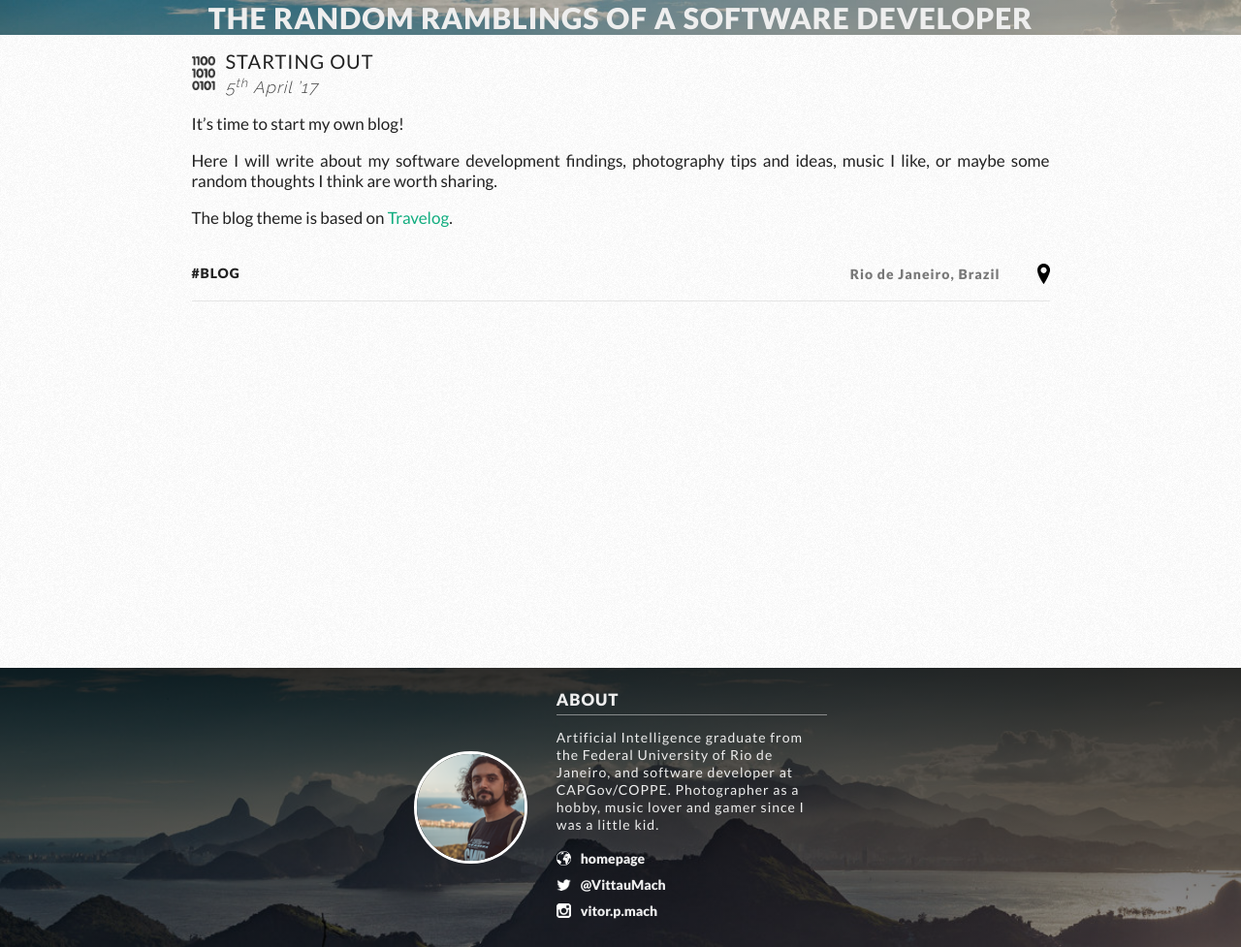
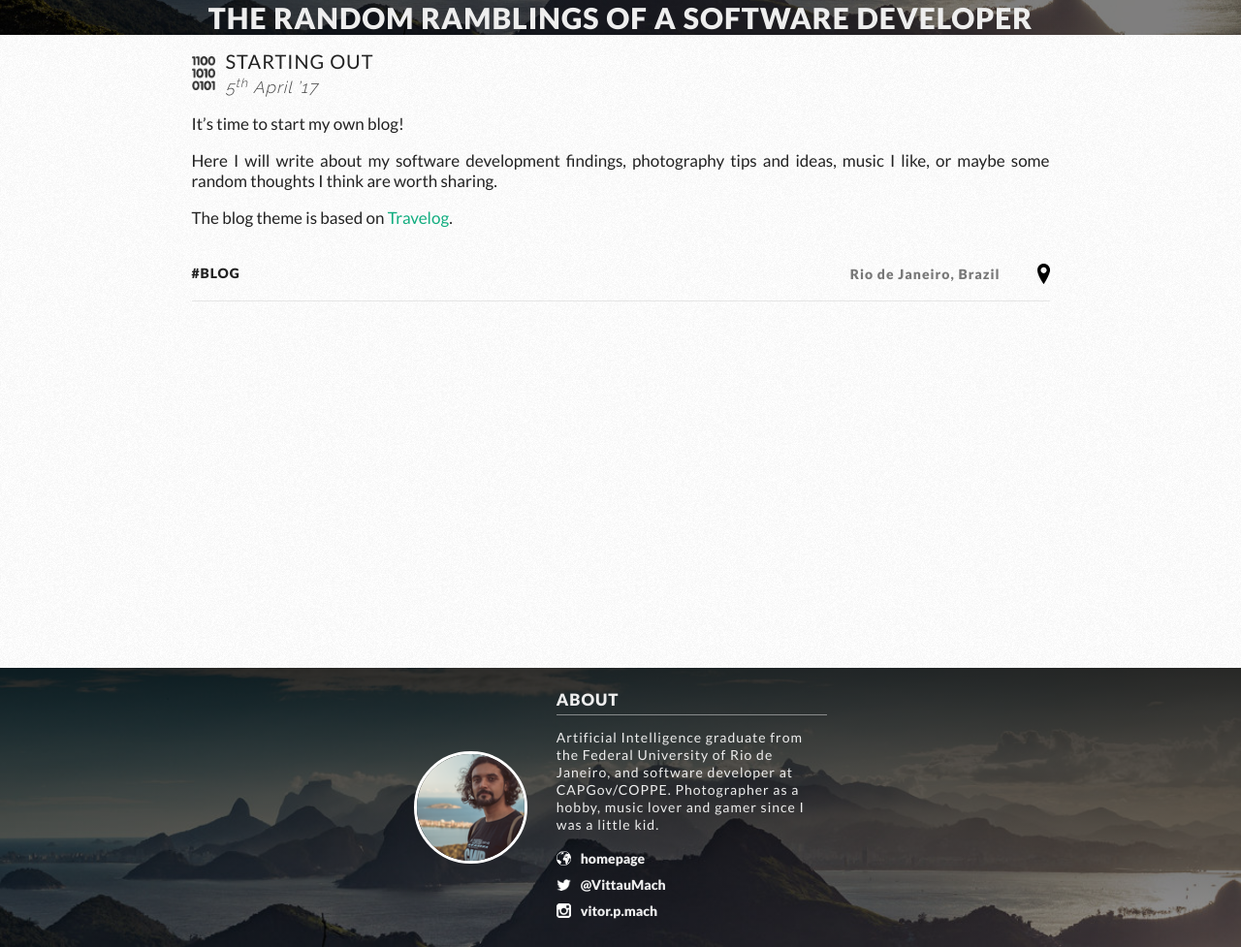
Before and after one commit to vittau/blog, a Jekyll site: the page built from _posts/2017-04-05-starting-out.markdown, in a window 1280 px wide. Shown: the whole page at 97% size. Built offline with Jekyll 4.4.1, drawn with Linux system fonts in a browser that asks for light colours; comment, search, counter and statistics services are not loaded.

Commit message:
Minor header style change

```diff
--- a/_sass/_layout.scss
+++ b/_sass/_layout.scss
@@ -7,17 +7,19 @@
     text-align: center;
 
     // Non-retina device
-    background-image: linear-gradient(rgba(0, 0, 0, 0.25), rgba(0, 0, 0, 0.25)), url($banner);
+    background-image: linear-gradient(rgba(0, 0, 0, 0.5), rgba(0, 0, 0, 0.5)), url($banner);
 
     // Retina @2x device
     @media only screen and (-webkit-min-device-pixel-ratio: 1.2), only screen and (min--moz-device-pixel-ratio: 1.2), only screen and (-o-min-device-pixel-ratio: 5/4), only screen and (min-device-pixel-ratio: 1.2), only screen and (min-resolution: 120dpi), only screen and (min-resolution: 1.2dppx) {
-        background-image: linear-gradient(rgba(0, 0, 0, 0.25), rgba(0, 0, 0, 0.25)), url($banner-2x);
+        background-image: linear-gradient(rgba(0, 0, 0, 0.5), rgba(0, 0, 0, 0.5)), url($banner-2x);
     }
 
     // Retina @3x device
     @media only screen and (-webkit-min-device-pixel-ratio: 3), only screen and (min--moz-device-pixel-ratio: 3), only screen and (-o-min-device-pixel-ratio: 3/1), only screen and (min-device-pixel-ratio: 3), only screen and (min-resolution: 288dpi), only screen and (min-resolution: 3dppx) {
-        background-image: linear-gradient(rgba(0, 0, 0, 0.25), rgba(0, 0, 0, 0.25)), url($banner-3x);
+        background-image: linear-gradient(rgba(0, 0, 0, 0.5), rgba(0, 0, 0, 0.5)), url($banner-3x);
     }
+
+    background-position: center bottom;
 
     a,
     a:hover {
```
